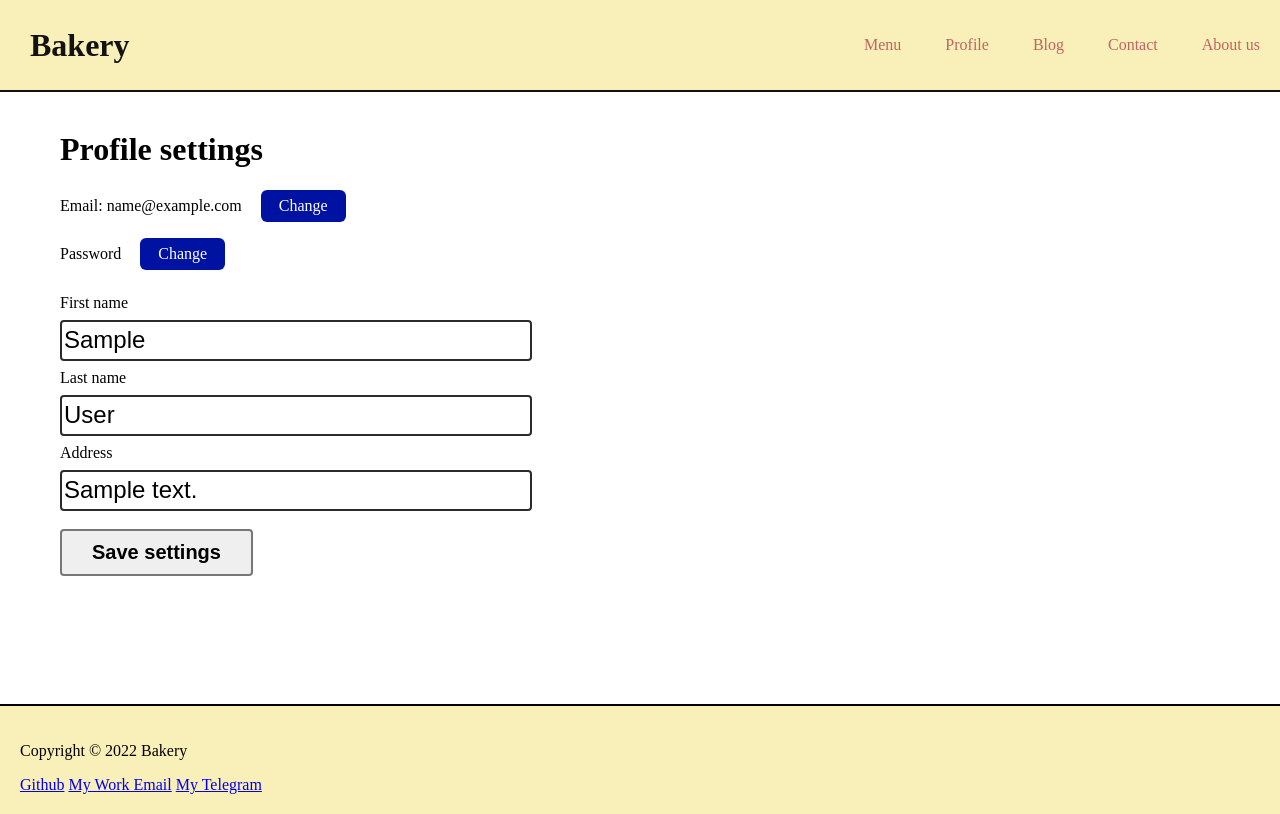
After one commit to stepanzubkov/Bakery, a Flask app: page /profile/settings in a window 1280 px wide. The commit adds this page. Run offline with Flask 2, Linux system fonts and the light colour scheme; a user stored in the database is signed in; tables that the repository leaves empty hold one stand-in row (values such as "Sample post").

Commit message:
Add profile settings

```diff
--- a/app.py
+++ b/app.py
@@ -1,13 +1,15 @@
 from user import User
 from login import manager
 from db import db, migrate, Products, Users
-from forms import RegistrationForm, LoginForm
+from forms import RegistrationForm, LoginForm, SettingsForm, \
+    EmailChangeForm, PasswordChangeForm
 from threading import Thread
 from base64 import b64encode
 import os
 from werkzeug.security import check_password_hash as check_hash, \
     generate_password_hash as gen_hash
-from flask_login import login_required, login_user, current_user
+from flask_login import login_required, login_user, current_user, \
+    logout_user
 from flask_mail import Mail, Message
 from flask import Flask, render_template, send_from_directory, \
     flash, request, redirect
@@ -38,7 +40,7 @@ def without_login(func):
     def wrapper(*args, **kwargs):
         if current_user.is_authenticated:
             return redirect('/profile')
-        func(*args, **kwargs)
+        return func(*args, **kwargs)
     wrapper.__name__ = func.__name__
     return wrapper
 
@@ -120,8 +122,8 @@ def confirm(id, key):
             db.session.commit()
 
             userlogin = User().create(user)
-            login_user(userlogin, remember=bool(request.args.get('remember')))
-            return "Success!"
+            login_user(userlogin, remember=eval(request.args.get('remember')))
+            return redirect('/profile')
         except Exception as e:
             print(f'ERROR WHILE CONFIRM EMAIL: {e}')
             db.session.rollback()
@@ -137,7 +139,7 @@ def login():
     form = LoginForm()
     if form.validate_on_submit():
         user = Users.query.filter_by(email=form.email.data).first()
-        if not user:
+        if not user or not check_hash(user.password, form.password.data):
             flash('Wrong email or password', category='error')
             return render_template('login.html', title='Sign in', form=form)
         if not user.is_verified:
@@ -147,7 +149,7 @@ def login():
         if user and check_hash(user.password, form.password.data):
             userlogin = User().create(user)
             login_user(userlogin, remember=form.remember_me.data)
-            flash(f"your id: {current_user.get_id()}", category='error')
+            return redirect('/profile')
 
     return render_template('login.html', title='Sign in', form=form)
 
@@ -157,3 +159,105 @@ def login():
 def profile():
     user = Users.query.get(current_user.get_id())
     return render_template('profile.html', title='Profile', user=user)
+
+
+@app.route('/profile/settings', methods=['GET', 'POST'])
+@login_required
+def profile_settings():
+    form = SettingsForm()
+    user = Users.query.get(current_user.get_id())
+    if form.validate_on_submit():
+        try:
+            user.first_name = form.first_name.data
+            user.last_name = form.last_name.data
+            user.address = form.address.data
+
+            db.session.add(user)
+            db.session.commit()
+
+            return redirect('/profile')
+        except Exception as e:
+            print(f'ERROR WHILE EDITING SETTINGS: {e}')
+            flash('Something went wrong', category='error')
+            db.session.rollback()
+    return render_template('profile_settings.html', title='Settings',
+                           user=user, form=form, getattr=getattr)
+
+
+@app.route('/change/password/step1', methods=['GET'])
+@login_required
+def change_email_1():
+    user = Users.query.get(current_user.get_id())
+    send_mail(subject="Confirmation from Bakery",
+                      recipient=user.email,
+                      template='change_password_mail.html',
+                      name=f'{user.first_name} {user.last_name}',
+                      key=user.access_key, id=user.id)
+    return render_template('password_change_1.html', title='Step 1')
+
+
+@app.route('/change/password/step2/<key>', methods=['GET', 'POST'])
+@login_required
+def method_name(key):
+    form = PasswordChangeForm()
+    user = Users.query.get(current_user.get_id())
+    if user.access_key == key:
+        if form.validate_on_submit():
+            try:
+                user.password = gen_hash(form.password.data)
+
+                db.session.add(user)
+                db.session.commit()
+
+                return redirect('/profile')
+            except Exception as e:
+                print(f'ERROR WHILE CHANGE PASSWORD: {e}')
+                flash('Something went wrong', category='error')
+                db.session.rollback()
+    else:
+        return "Wrong key or id"
+
+    return render_template('password_change_2.html', title='Step 2', form=form,
+                           key=user.access_key)
+
+
+@app.route('/profile/email-change', methods=['GET', 'POST'])
+@login_required
+def email_change():
+    user = Users.query.get(current_user.get_id())
+    form = EmailChangeForm()
+    if form.validate_on_submit():
+        send_mail(subject="Confirmation from Bakery",
+                  recipient=form.email.data,
+                  template='change_email_mail.html',
+                  name=f'{user.first_name} {user.last_name}',
+                  key=user.access_key, id=user.id, email=form.email.data)
+        flash('You have received a confirmation email', category='success')
+    return render_template('email_change.html', title='Change email', form=form)
+
+
+@app.route('/confirm/email/<email>/<key>', methods=['GET'])
+@login_required
+def confirm_email(key, email):
+    user = Users.query.get(current_user.get_id())
+    if user.access_key == key:
+        try:
+            user.email = email
+            db.session.add(user)
+            db.session.commit()
+
+            return redirect('/profile')
+        except Exception as e:
+            print(f'ERROR WHILE CONFIRM EMAIL: {e}')
+            db.session.rollback()
+            return "Something went wrong"
+
+    else:
+        return "Wrong key or id"
+
+
+@app.route('/profile/signout')
+@login_required
+def signout():
+    logout_user()
+    return redirect('/')
--- a/forms.py
+++ b/forms.py
@@ -1,6 +1,7 @@
 from flask_wtf import FlaskForm
-from wtforms import StringField, EmailField, PasswordField, SubmitField, BooleanField
-from wtforms.validators import Length, Email, DataRequired
+from wtforms import (BooleanField, EmailField, PasswordField, StringField,
+                     SubmitField)
+from wtforms.validators import DataRequired, Email, Length
 
 
 class RegistrationForm(FlaskForm):
@@ -40,3 +41,35 @@ class LoginForm(FlaskForm):
     ])
     remember_me = BooleanField('Remember me')
     submit = SubmitField('Sign in')
+
+
+class SettingsForm(FlaskForm):
+    first_name = StringField('First name', validators=[
+        Length(min=2, max=50, message='Incorrect length'),
+        DataRequired()
+    ])
+    last_name = StringField('Last name', validators=[
+        Length(min=2, max=50, message='Incorrect length'),
+        DataRequired()
+    ])
+    address = StringField('Address', validators=[
+        Length(min=-1, max=100, message='Incorrect length'),
+    ])
+    submit = SubmitField('Save settings')
+
+
+class EmailChangeForm(FlaskForm):
+    email = EmailField('Email', validators=[
+        Email('Incorrect email'),
+        Length(min=10, max=100, message='Incorrect length'),
+        DataRequired()
+    ])
+    submit = SubmitField('Save email')
+
+
+class PasswordChangeForm(FlaskForm):
+    password = PasswordField('Password', validators=[
+        Length(min=4, max=100, message='Incorrect length'),
+        DataRequired()
+    ])
+    submit = SubmitField('Save password')
--- a/static/css/style.css
+++ b/static/css/style.css
@@ -126,3 +126,55 @@ p.field_error {
 img.profile_avatar {
     margin: 0px 40px 0px 0px;
 }
+
+a.settings {
+    display: block;
+    margin: 15px 0px;
+    padding: 10px 20px;
+    background-color: #0012A2;
+    color: white;
+    text-align: center;
+    text-decoration: none;
+    border-radius: 6px;
+}
+
+a.inline_settings {
+    display: inline-block;
+    padding: 7px 18px;
+    margin: 0px 15px;
+    background-color: #0012A2;
+    color: white;
+    text-align: center;
+    text-decoration: none;
+    border-radius: 6px;
+}
+
+input.left_field {
+    width: 40%;
+    height: 35px;
+    font-size: 24px;
+    border-radius: 4px;
+    outline: none;
+    border: 2px solid #2b2b2b;
+}
+
+input.left_submit {
+    display: block;
+    padding: 10px 30px;
+    margin: 18px 0px;
+    font-size: 20px;
+    font-weight: bold;
+    border: 2px solid #777777;
+    border-radius: 4px
+}
+
+a.warning {
+    display: block;
+    padding: 10px 20px;
+    margin: 15px 0px;
+    background-color: #AF1212;
+    color: white;
+    text-align: center;
+    text-decoration: none;
+    border-radius: 6px;
+}
--- a/templates/base.html
+++ b/templates/base.html
@@ -18,7 +18,11 @@
         </div>
         <menu class="menu">
             <a href="/" class="menu_link">Menu</a>
-            <a href="/registration" class="menu_link">Registration</a>
+            {% if current_user.is_authenticated %}
+                <a href="/profile" class="menu_link">Profile</a>
+            {% else %}
+                <a href="/registration" class="menu_link">Registration</a>
+            {% endif %}
             <a href="/" class="menu_link">Blog</a>
             <a href="/" class="menu_link">Contact</a>
             <a href="/" class="menu_link">About us</a>
--- a/templates/profile.html
+++ b/templates/profile.html
@@ -12,6 +12,9 @@
         {% else %}
             <p class="user_info"><b>Address: </b>Not specified</p>
         {% endif %}
+        <a href="/profile/settings" class="settings">Settings</a>
+        <a href="/profile/signout" class="warning">Sign out</a>
     </div>
 </div>
+
 {% endblock %}
--- /dev/null
+++ b/templates/profile_settings.html
@@ -0,0 +1,19 @@
+{% extends 'base.html' %}
+{% block content %}
+{{ super() }}
+<form action="/profile/settings" method="post" class="profile_settings">
+    <h1 class="form_title">Profile settings</h1>
+    <p>Email: {{user.email}} <a href="/profile/email-change" class="inline_settings">Change</a></p>
+    <p>Password <a href="/change/password/step1" class="inline_settings">Change</a></p>
+    {{ form.csrf_token() }}
+    {% for field in form if field.name not in ['csrf_token', 'submit'] %}
+            {% for e in field.errors %}
+                    <p class="field_error">{{ e }}</p>
+            {% endfor %}
+
+            {{ field.label() }}
+            {{ field(class='left_field', value=getattr(user, field.name, 0)) }}
+    {% endfor %}
+    {{ form.submit(class='left_submit') }}
+</form>
+{% endblock %}
```
Also changed, not shown: templates/change_email_mail.html (added, +16 -0 lines), templates/change_password_mail.html (added, +16 -0 lines), templates/email_change.html (added, +15 -0 lines), templates/password_change_1.html (added, +7 -0 lines), templates/password_change_2.html (added, +15 -0 lines).
